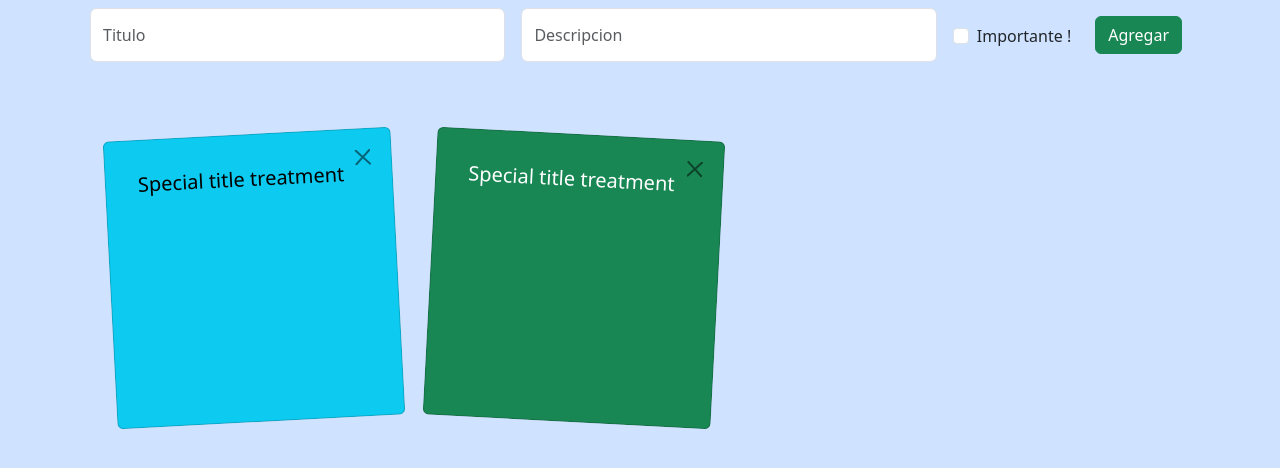
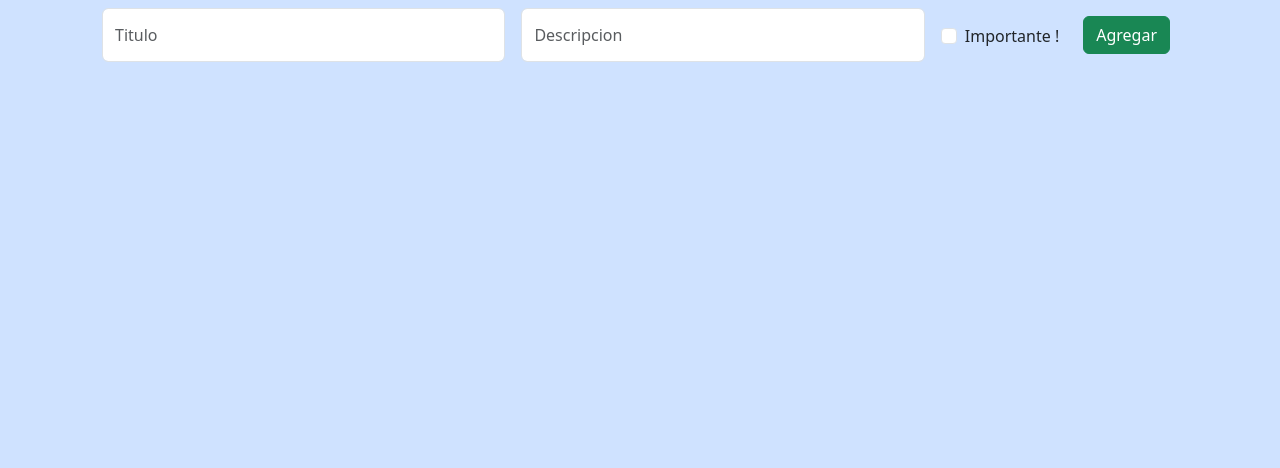
Before and after one commit to pacificstate01/Sticky-notes-react, a React (Create React App) app: page / in a window 1280 px wide. Shown: the top 468 px of the page. Built offline with nearby package versions, Linux system fonts and the light colour scheme.

Commit message:
agregar nota

```diff
--- a/src/App.js
+++ b/src/App.js
@@ -1,15 +1,23 @@
-import logo from "./logo.svg";
+import { useState } from 'react';
 import {Form} from './components/Form';
 import {ListaNotas} from './components/ListaNotas';
+import "./Notes.css";
 import "./App.css";
-import "./Notes.css";
+
 
 function App() {
+  const [notas,setNotas] = useState([]);
+  const agregarNota = (nota) => {
+    setNotas([...notas, nota]);
+  };
+
   return (
     <div className="App" >
-      <div class="container">
-        <Form/>
-        <ListaNotas/>
+      <div className="container">
+        <div class="container xl d-flex flex-wrap">
+          <Form agregarNota={agregarNota}/>
+          <ListaNotas notas={notas}/>
+        </div>
       </div>
     </div>
   );
--- a/src/Notes.css
+++ b/src/Notes.css
@@ -1,9 +1,7 @@
-.note {
+.note,.noteimp {
+    width:18rem;
+    height:18rem;
     transform: rotate(-3deg);
-    transition: transform 0.3s ease-in-out;
-}
-.noteimp {
-    transform: rotate(3deg);
     transition: transform 0.3s ease-in-out;
 }
 .note:hover {
--- a/src/components/Form.jsx
+++ b/src/components/Form.jsx
@@ -1,17 +1,60 @@
-export const Form = () =>{
-    return (
-        <form class="d-flex mb-5" id="form">
-                <div class="input-group">
-                    <input class="form-control m-2 rounded" type="text" placeholder="Titulo" id="title" />
-                    <input class="form-control m-2 rounded" type="text" placeholder="Descripcion" id="description" />
-                    <div class="form-check m-2 impo">
-                        <input class="form-check-input" type="checkbox" id="check" />
-                        <label class="form-check-label">
-                            Importante !
-                        </label>
-                    </div>
-                    <button class="btn btn-success m-3 rounded" id="add">Agregar</button>
-                </div>
-        </form>
-    );
+import { useState } from 'react';
+export const Form = ({agregarNota}) =>{
+  const [titulo, setTitulo] = useState("");
+  const [descripcion, setDescripcion] = useState("");
+  const [importante, setImportante] = useState(false);
+  const handleSubmit = (e) => {
+    e.preventDefault();
+    if (descripcion.trim() === "") {
+      alert("Se requiere una descripcion");
+      return;
+    }
+    const nuevaNota = {
+      titulo,
+      descripcion,
+      importante,
+    };
+    agregarNota(nuevaNota);
+    alert("Nota agregada");
+    limpiar_campos();
+  };
+
+  const limpiar_campos = () => {
+    setTitulo("");
+    setDescripcion("");
+    setImportante(false);
+  };
+  return (
+    <form className="input-group d-flex mb-5" id="form" onSubmit={handleSubmit}>
+      <input
+        className="form-control m-2 rounded"
+        type="text"
+        placeholder="Titulo"
+        id="title"
+        value={titulo}
+        onChange={(e) => setTitulo(e.target.value)}
+      />
+      <input
+        className="form-control m-2 rounded"
+        type="text"
+        placeholder="Descripcion"
+        id="description"
+        value={descripcion}
+        onChange={(e) => setDescripcion(e.target.value)}
+      />
+      <div className="form-check m-2 impo">
+        <input
+          className="form-check-input"
+          type="checkbox"
+          id="check"
+          checked={importante}
+          onChange={(e) => setImportante(e.target.checked)}
+        />
+        <label className="form-check-label">Importante !</label>
+      </div>
+      <button className="btn btn-success m-3 rounded" id="add">
+        Agregar
+      </button>
+    </form>
+  );
 }
--- a/src/components/ListaNotas.jsx
+++ b/src/components/ListaNotas.jsx
@@ -1,18 +1,12 @@
-export const ListaNotas = () =>{
-    return(
-    <div class="container xl d-flex flex-wrap">
-              <div class="card text-center text-bg-info mb-3 p-3 m-3 note" style={{width: "18rem",height:"18rem"}}>
-                <div class="card-body d-flex justify-content-between">
-                  <h5 class="card-title">Special title treatment</h5>
-                  <button class="btn-close"></button>
-                </div>
-              </div>
-              <div class="card text-center text-bg-success mb-3 important p-3 m-3 noteimp" style={{width: "18rem",height:"18rem"}}>
-                <div class="card-body d-flex justify-content-between">
-                  <h5 class="card-title">Special title treatment</h5>
-                  <button class="btn-close"></button>
-                </div>
-              </div>
-          </div>
-    );
+import React from 'react';
+import {Notas} from './Notas';
+
+export const ListaNotas = ({ notas }) => {
+  return (
+    <div>
+      {notas.map((nota, index) => (
+        <Notas key={index} nota={nota} />
+      ))}
+    </div>
+  );
 }
--- a/src/components/Notas.jsx
+++ b/src/components/Notas.jsx
@@ -0,0 +1,27 @@
+import React from 'react';
+export const Notas = ({nota}) =>{
+    const { titulo, descripcion, importante } = nota;
+    const important = importante;
+    if(important){
+        return(
+            <div className="card text-center text-bg-info mb-3 p-3 m-3 note">
+                <div className="card-body d-flex justify-content-between">
+                  <h5 className="card-title">{titulo}</h5>
+                  <button className="btn-close"></button>
+                </div>
+                <p>{descripcion}</p>
+            </div>
+        );
+    }else{
+        return(
+            <div className="card text-center text-bg-success mb-3 important p-3 m-3 noteimp">
+                <div className="card-body d-flex justify-content-between">
+                    <h5 className="card-title">{titulo}</h5>
+                  <button className="btn-close"></button>
+                </div>
+                <p>{descripcion}</p>
+            </div>
+        );
+
+    }
+}
```
